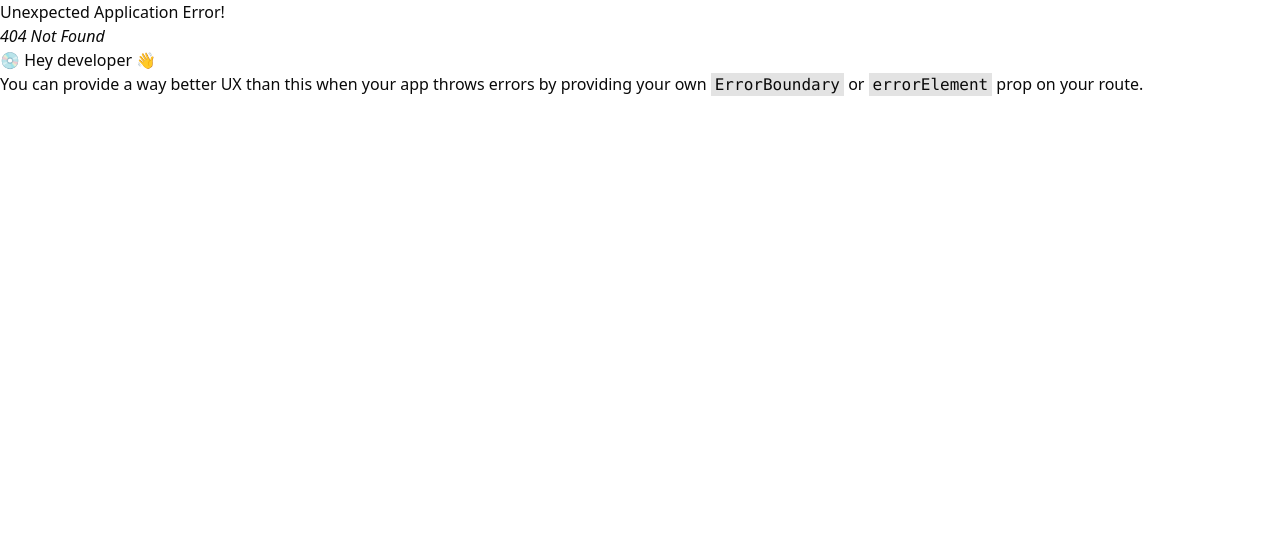
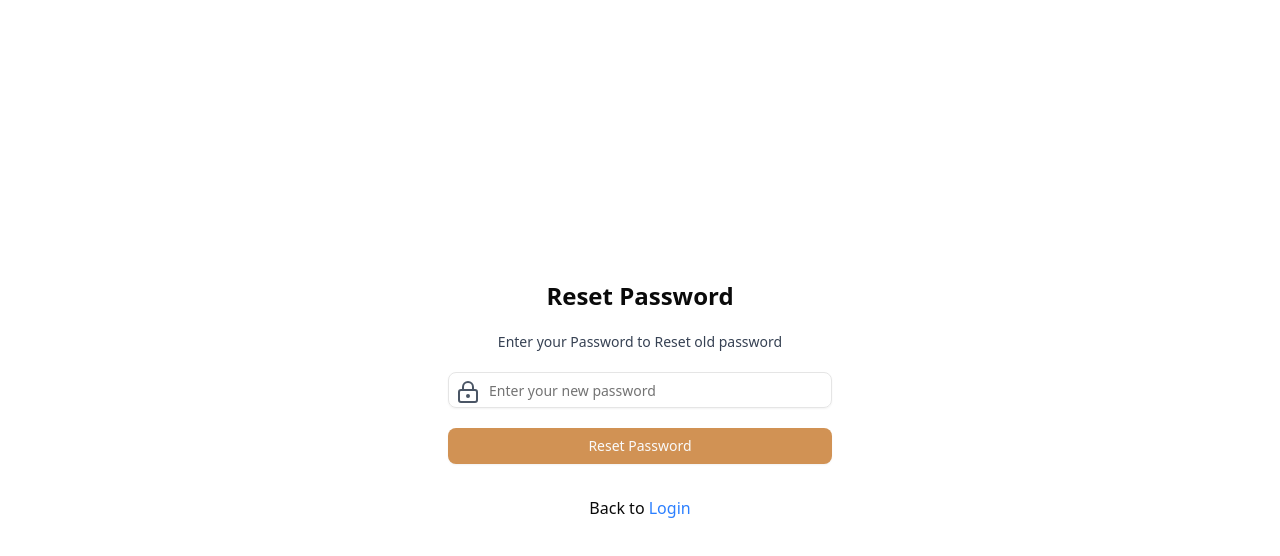
Before and after one commit to syedaliraza78/Restaurant-Food-App-Project, a React (Vite) app in the folder client/: page /resetpassword in a window 1280 px wide. Before the commit this address had no page. Shown: the top 556 px of the page. Built offline with nearby package versions, Linux system fonts and the light colour scheme.

Commit message:
Fixing Error

```diff
--- /dev/null
+++ b/client/src/auth/ForgetPassword.tsx
@@ -0,0 +1,66 @@
+import { Button } from "@/components/ui/button";
+import { Input } from "@/components/ui/input";
+import { Loader2, Mail } from "lucide-react";
+import { useState } from "react";
+import { Link } from "react-router-dom";
+
+export const ForgotPassword = () => {
+  const [email, setEmail] = useState<string>("");
+  const [loading, setLoading] = useState(false); // Manage loading dynamically
+  const forgotSubmitHandler = (e: React.FormEvent) => {
+    e.preventDefault();
+    setLoading(true);
+    // Simulating an API call delay
+    setTimeout(() => {
+      setLoading(false);
+      console.log("Forgot password:", email);
+    }, 2000);
+  };
+  return (
+    <div className="flex items-center justify-center min-h-screen w-full">
+      <form
+        onSubmit={forgotSubmitHandler}
+        className="flex flex-col gap-5 md:p-8 w-full max-w-md rounded-lg mx-4"
+      >
+        <div className="text-center">
+          <h1 className="font-extrabold text-2xl mb-5">Forgot Password</h1>
+          <p className="text-sm text-gray-700">
+            Enter your email address to reset your password
+          </p>
+        </div>
+        <div>
+          <div className="relative w-full">
+            <Input
+              type="email"
+              placeholder="Enter Your Email"
+              value={email}
+              onChange={(e) => setEmail(e.target.value)}
+              className="pl-10"
+            />
+            <Mail className="absolute inset-y-2 left-2 text-gray-600 pointer-events-none" />
+          </div>
+        </div>
+        <div className="mb-10 ">
+          {loading ? (
+            <Button disabled className="w-full bg-orange hover:bg-hoverOrange">
+              <Loader2 className="mr-2 h-4 w-4 animate-spin" /> Please wait
+            </Button>
+          ) : (
+            <Button
+              type="submit"
+              className="w-full bg-orange hover:bg-hoverOrange cursor-pointer"
+            >
+              Send Reset Link
+            </Button>
+          )}
+        </div>
+        <span className="text-center -mt-7">
+          Back to{" "}
+          <Link to="/login" className="text-blue-500">
+            Login
+          </Link>
+        </span>
+      </form>
+    </div>
+  );
+};
--- /dev/null
+++ b/client/src/auth/ResetPassword.tsx
@@ -0,0 +1,66 @@
+import { Button } from "@/components/ui/button";
+import { Input } from "@/components/ui/input";
+import { Loader2, LockKeyholeIcon, Mail } from "lucide-react";
+import { useState } from "react";
+import { Link } from "react-router-dom";
+
+export const ResetPassword = () => {
+  const [newPassword, setNewPassword] = useState<string>("");
+  const [loading, setLoading] = useState(false); // Manage loading dynamically
+  const forgotSubmitHandler = (e: React.FormEvent) => {
+    e.preventDefault();
+    setLoading(true);
+    // Simulating an API call delay
+    setTimeout(() => {
+      setLoading(false);
+      console.log("Forgot password:", newPassword);
+    }, 2000);
+  };
+  return (
+    <div className="flex items-center justify-center min-h-screen w-full">
+      <form
+        onSubmit={forgotSubmitHandler}
+        className="flex flex-col gap-5 md:p-8 w-full max-w-md rounded-lg mx-4"
+      >
+        <div className="text-center">
+          <h1 className="font-extrabold text-2xl mb-5">Reset Password</h1>
+          <p className="text-sm text-gray-700">
+            Enter your Password to Reset old password
+          </p>
+        </div>
+        <div>
+          <div className="relative w-full">
+            <Input
+              type="password"
+              value={newPassword}
+              onChange={(e) => setNewPassword(e.target.value)}
+              placeholder="Enter your new password"
+              className="pl-10"
+            />
+            <LockKeyholeIcon className="absolute inset-y-2 left-2 text-gray-600 pointer-events-none" />
+          </div>
+        </div>
+        <div className="mb-10 ">
+          {loading ? (
+            <Button disabled className="w-full bg-orange hover:bg-hoverOrange">
+              <Loader2 className="mr-2 h-4 w-4 animate-spin" /> Please wait
+            </Button>
+          ) : (
+            <Button
+              type="submit"
+              className="w-full bg-orange hover:bg-hoverOrange cursor-pointer"
+            >
+              Reset Password
+            </Button>
+          )}
+        </div>
+        <span className="text-center -mt-7">
+          Back to{" "}
+          <Link to="/login" className="text-blue-500">
+            Login
+          </Link>
+        </span>
+      </form>
+    </div>
+  );
+};
--- a/client/src/auth/login.tsx
+++ b/client/src/auth/login.tsx
@@ -1,11 +1,10 @@
-import { Label } from "@/components/ui/label";
 import { Loader2, LockKeyhole, Mail } from "lucide-react";
 import { Input } from "@/components/ui/input";
 import { ChangeEvent, FormEvent, useState } from "react";
 import { Button } from "@/components/ui/button";
 import { Link } from "react-router-dom";
-import { Separator } from "@radix-ui/react-separator"; // Ensure correct import
-import { LoginInputState } from "@/schema/UserSchema";
+import { Separator } from "@/components/ui/separator"; // Ensure correct import
+import { LoginInputState, LoginzodSchema } from "@/schema/UserSchema";
 
 // here we can use typescript that means alreday define
 // the types of the used of the variables two method one
@@ -22,6 +21,7 @@ export const Login = () => {
   });
 
   const [loading, setLoading] = useState(false); // Manage loading dynamically
+  const [error, setError] = useState<Partial<LoginInputState>>({});
 
   const changeEventHandler = (e: ChangeEvent<HTMLInputElement>) => {
     const { name, value } = e.target;
@@ -30,6 +30,14 @@ export const Login = () => {
 
   const loginSubmitHandler = (e: FormEvent) => {
     e.preventDefault();
+    // zod validation is successful
+    const result = LoginzodSchema.safeParse(input);
+    if (!result.success) {
+      // if partial error one or more error
+      const fieldErrors = result.error.formErrors.fieldErrors;
+      setError(fieldErrors as Partial<LoginInputState>);
+      return;
+    }
     setLoading(true);
 
     // Simulating an API call delay
@@ -59,6 +67,9 @@ export const Login = () => {
               className="pl-10 focus-visible:ring-1"
             />
             <Mail className="absolute inset-y-2 left-2 text-gray-500 pointer-events-none" />
+            {error && (
+              <span className="text-xs text-red-500">{error.email}</span>
+            )}
           </div>
         </div>
         <div className="mb-4">
@@ -72,6 +83,9 @@ export const Login = () => {
               className="pl-10 focus-visible:ring-1"
             />
             <LockKeyhole className="absolute inset-y-2 left-2 text-gray-500 pointer-events-none" />
+            {error && (
+              <span className="text-xs text-red-500">{error.password}</span>
+            )}
           </div>
         </div>
         <div className="mb-10">
@@ -83,15 +97,23 @@ export const Login = () => {
           ) : (
             <Button
               type="submit"
-              className="w-full bg-orange hover:bg-hoverOrange"
+              className="w-full bg-orange hover:bg-hoverOrange cursor-pointer"
             >
               Login
             </Button>
           )}
+          <div className="mt-4 flex justify-center">
+            <Link
+              to="/forgetpassword"
+              className="hover:text-blue-500 hover:underline"
+            >
+              Forgot Password
+            </Link>
+          </div>
         </div>
 
-        <Separator />
-        <p className="mt-2 flex justify-center">
+        <Separator className="-mt-5" />
+        <p className="mt-3 flex justify-center">
           Don't have an account?{" "}
           <Link to="/signup" className="text-blue-500 ml-1">
             Signup
--- a/client/src/auth/signup.tsx
+++ b/client/src/auth/signup.tsx
@@ -1,4 +1,3 @@
-import { Label } from "@/components/ui/label";
 import { Loader2, LockKeyhole, Mail, PhoneCall, User } from "lucide-react";
 import { Input } from "@/components/ui/input";
 import { ChangeEvent, FormEvent, useState } from "react";
@@ -135,9 +134,9 @@ export const Signup = () => {
           ) : (
             <Button
               type="submit"
-              className="w-full bg-orange hover:bg-hoverOrange"
+              className="w-full bg-orange  cursor-pointer hover:bg-hoverOrange"
             >
-              Login
+              Signup
             </Button>
           )}
         </div>
```
Also changed, not shown: client/src/App.tsx (+10 -1 lines).
